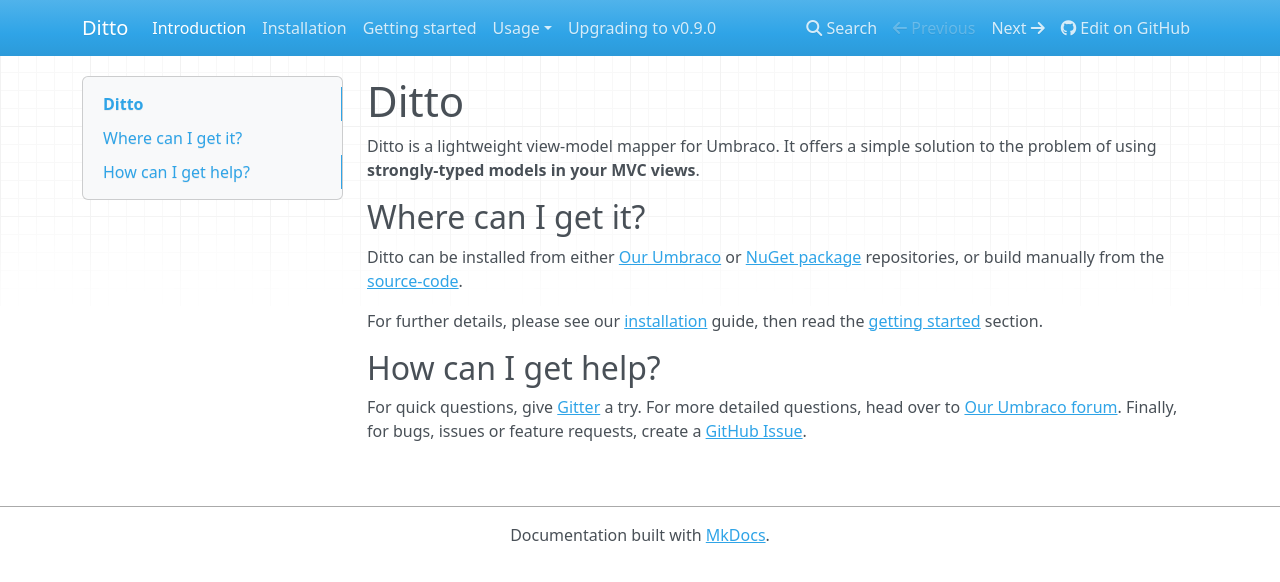
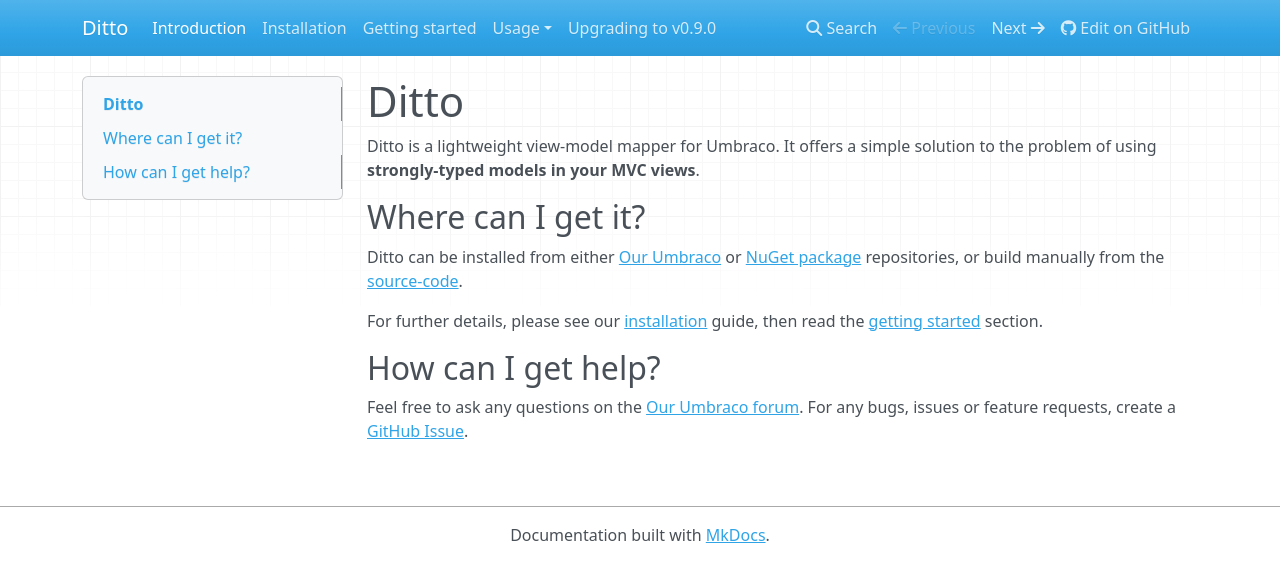
Before and after one commit to umco/umbraco-ditto, an MkDocs documentation site: the page built from docs/index.md, in a window 1280 px wide. Shown: the top 582 px of the page. Built offline with MkDocs 1.6.1, drawn with Linux system fonts in a browser that asks for light colours; nearby versions of some CDN libraries; old or Windows-style settings are respelled for this version of MkDocs.

Commit message:
Phasing out Gitter
Note: we love Gitter, it's great. However we're choosing to reduce the number of support channels.

```diff
--- a/docs/index.md
+++ b/docs/index.md
@@ -11,4 +11,4 @@ For further details, please see our [installation](install) guide, then read the
 
 ## How can I get help?
 
-For quick questions, give [Gitter](https://gitter.im/leekelleher/umbraco-ditto) a try. For more detailed questions, head over to [Our Umbraco forum](https://our.umbraco.org/projects/developer-tools/ditto/ditto-feedback/). Finally, for bugs, issues or feature requests, create a [GitHub Issue](https://github.com/umco/umbraco-ditto/issues).
+Feel free to ask any questions on the [Our Umbraco forum](https://our.umbraco.org/projects/developer-tools/ditto/ditto-feedback/). For any bugs, issues or feature requests, create a [GitHub Issue](https://github.com/umco/umbraco-ditto/issues).
```
Also changed, not shown: README.md (+1 -1 lines).
